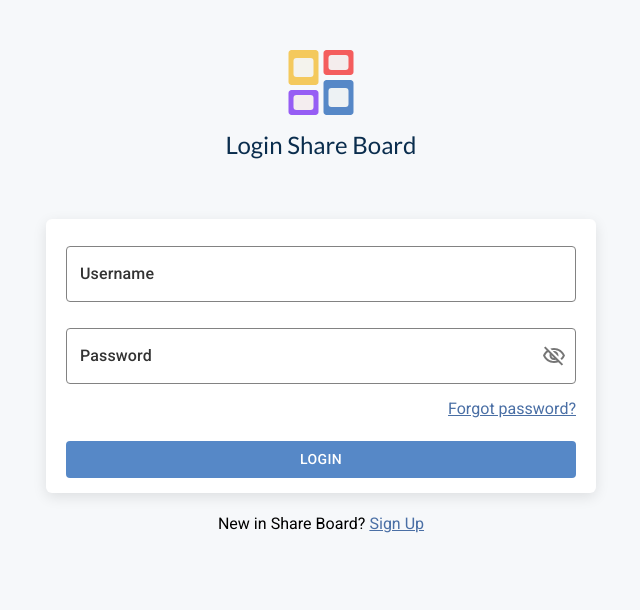
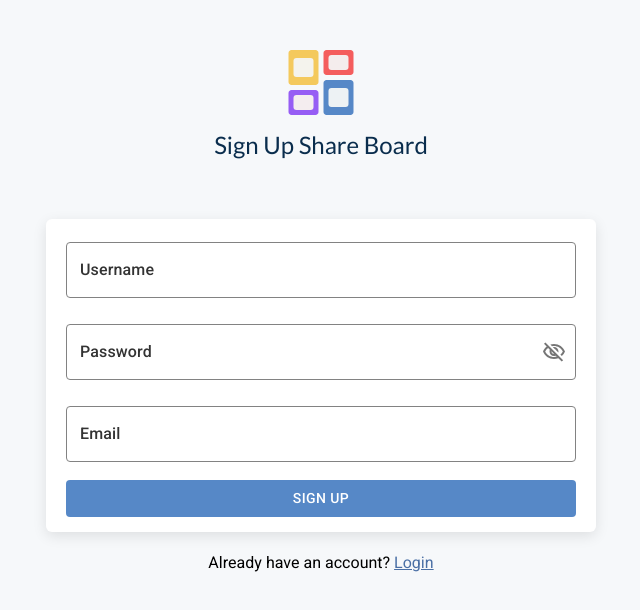
Before and after one commit to MilenaMorozova/SharedBoard-frontend, a React (Create React App) app: page / in a window 1280 px wide. Shown: the top 610 px of the page, without its empty margins (319-959 px from the left). Built offline with nearby package versions, Linux system fonts and the light colour scheme.

Commit message:
init error handling in the signUpForm

```diff
--- a/src/custom-mui-components/text-fields/style.ts
+++ b/src/custom-mui-components/text-fields/style.ts
@@ -1,4 +1,6 @@
-import { TEXT_DARK_BLUE, TEXT_DARK_GRAY, TEXT_GRAY } from '../../colors';
+import {
+  TEXT_DARK_BLUE, TEXT_DARK_GRAY, TEXT_GRAY, TEXT_RED,
+} from '../../colors';
 import FONTS from '../../fonts';
 
 export const BoardInputLabelStyle = {
@@ -22,6 +24,24 @@ export const BoardTextFieldStyle = {
   '& .Mui-focused fieldset': {
     borderColor: `${TEXT_DARK_BLUE} !important`,
   },
-  marginTop: '12px',
   ...BoardInputLabelStyle,
 };
+
+export const errorInputLabelStyle = {
+  '& .MuiInputLabel-root': {
+    color: TEXT_RED,
+  },
+  '& .MuiInputLabel-root.Mui-focused': {
+    color: TEXT_RED,
+  },
+};
+
+export const errorTextFieldStyle = {
+  ...BoardTextFieldStyle,
+
+  paddingBottom: '15px',
+  '& .Mui-focused fieldset': {
+    borderColor: `${TEXT_RED} !important`,
+  },
+  ...errorInputLabelStyle,
+};
--- a/src/custom-mui-components/text-fields/text-field.tsx
+++ b/src/custom-mui-components/text-fields/text-field.tsx
@@ -1,21 +1,54 @@
 import { TextField, TextFieldProps } from '@mui/material';
 import { Component } from 'react';
-import { BoardTextFieldStyle } from './style';
+import { BoardTextFieldStyle, errorTextFieldStyle } from './style';
 
 
-class BoardTextField extends Component<TextFieldProps> {
-  render() {
+export type BoardTextFieldProps =
+TextFieldProps & {
+  errorText?: string|null
+}
+
+class BoardTextField extends Component<BoardTextFieldProps> {
+  static defaultProps = {
+    errorText: null,
+  };
+
+  BaseTextField() {
     return (
       <TextField
+        className="board-text-field"
         type="text"
-        {...this.props}
         fullWidth
         variant="outlined"
-        className="board-text-field"
+        margin="dense"
+        {...this.props}
         sx={{ ...BoardTextFieldStyle, ...this.props.sx }}
       />
     );
   }
+
+  ErrorTextField() {
+    return (
+      <TextField
+        className="board-error-text-field"
+        type="text"
+        fullWidth
+        variant="outlined"
+        margin="dense"
+        error
+        helperText={this.props.errorText}
+        {...this.props}
+        sx={{ ...errorTextFieldStyle, ...this.props.sx }}
+      />
+    );
+  }
+
+  render() {
+    if (this.props.errorText === null) {
+      return this.BaseTextField();
+    }
+    return this.ErrorTextField();
+  }
 }
 
 export default BoardTextField;
--- a/src/index.tsx
+++ b/src/index.tsx
@@ -3,13 +3,14 @@ import ReactDOM from 'react-dom';
 import './index.css';
 import { Provider } from 'react-redux';
 import reportWebVitals from './reportWebVitals';
-import LoginPage from './registration/login-page';
+// import LoginPage from './registration/login-page';
 import { store } from './store/store';
+import SignUpPage from './registration/sign-up-page';
 
 ReactDOM.render(
   <React.StrictMode>
     <Provider store={store}>
-      <LoginPage />
+      <SignUpPage />
     </Provider>
   </React.StrictMode>,
   document.getElementById('root'),
--- a/src/registration/form/sign-up-form.tsx
+++ b/src/registration/form/sign-up-form.tsx
@@ -2,6 +2,7 @@ import { ChangeEvent, SyntheticEvent, useState } from 'react';
 import BoardButton from '../../custom-mui-components/button/button';
 import BoardPasswordTextField from '../../custom-mui-components/text-fields/password-text-field';
 import BoardTextField from '../../custom-mui-components/text-fields/text-field';
+import { useAppSelector } from '../../store/hooks';
 import { SignFormStyle } from './style';
 
 
@@ -9,6 +10,10 @@ function SignUpForm() {
   const [username, setUsername] = useState('');
   const [password, setPassword] = useState('');
   const [email, setEmail] = useState('');
+
+  const usernameErrorText = useAppSelector(state => state.signUp.usernameErrorText);
+  const passwordErrorText = useAppSelector(state => state.signUp.passwordErrorText);
+  const emailErrorText = useAppSelector(state => state.signUp.emailErrorText);
 
   const handleChangeUsername = (event: ChangeEvent<HTMLInputElement>) => {
     setUsername(event.target.value);
@@ -29,9 +34,25 @@ function SignUpForm() {
   return (
     <form onSubmit={handleSubmit}>
       <div style={SignFormStyle}>
-        <BoardTextField label="Username" value={username} onChange={handleChangeUsername} />
-        <BoardPasswordTextField label="Password" value={password} onChange={handleChangePassword} />
-        <BoardTextField label="Email" type="email" value={email} onChange={handleChangeEmail} />
+        <BoardTextField
+          label="Username"
+          value={username}
+          onChange={handleChangeUsername}
+          errorText={usernameErrorText}
+        />
+        <BoardPasswordTextField
+          label="Password"
+          value={password}
+          onChange={handleChangePassword}
+          errorText={passwordErrorText}
+        />
+        <BoardTextField
+          label="Email"
+          type="email"
+          value={email}
+          onChange={handleChangeEmail}
+          errorText={emailErrorText}
+        />
         <BoardButton variant="contained" type="submit">Sign Up</BoardButton>
       </div>
     </form>
--- /dev/null
+++ b/src/registration/form/signUpSlice.ts
@@ -0,0 +1,53 @@
+import { createSlice, PayloadAction } from '@reduxjs/toolkit';
+import { RootState } from '../../store/store';
+
+interface SignUpState {
+  usernameErrorText: string|null,
+  passwordErrorText: string|null,
+  emailErrorText: string|null,
+}
+
+const initialState: SignUpState = {
+  usernameErrorText: null,
+  passwordErrorText: null,
+  emailErrorText: null,
+};
+
+interface errorsDict {
+    [key: string]: string
+}
+
+function getErrorText(key: string, dict: errorsDict): string | null {
+  return dict[key] || null;
+}
+
+export const SignUpSlice = createSlice({
+  name: 'signUp',
+  initialState,
+  reducers: {
+    setUsernameErrorText: (state: SignUpState, action: PayloadAction<string|null>) => {
+      state.usernameErrorText = action.payload;
+    },
+    setPasswordErrorText: (state: SignUpState, action: PayloadAction<string|null>) => {
+      state.passwordErrorText = action.payload;
+    },
+    setEmailErrorText: (state: SignUpState, action: PayloadAction<string|null>) => {
+      state.emailErrorText = action.payload;
+    },
+    setAllErrorTexts: (state: SignUpState, action: PayloadAction<errorsDict>) => {
+      state.usernameErrorText = getErrorText('username', action.payload);
+      state.passwordErrorText = getErrorText('password', action.payload);
+      state.emailErrorText = getErrorText('email', action.payload);
+    },
+  },
+});
+
+export const {
+  setUsernameErrorText, setPasswordErrorText, setEmailErrorText, setAllErrorTexts,
+} = SignUpSlice.actions;
+
+export const selectUsernameTextError = (state: RootState) => state.signUp.usernameErrorText;
+export const selectPasswordTextError = (state: RootState) => state.signUp.passwordErrorText;
+export const selectEmailTextError = (state: RootState) => state.signUp.emailErrorText;
+
+export default SignUpSlice.reducer;
--- a/src/store/store.ts
+++ b/src/store/store.ts
@@ -1,10 +1,12 @@
 import { configureStore } from '@reduxjs/toolkit';
 import loginReducer from '../registration/form/loginSlice';
+import signUpReducer from '../registration/form/signUpSlice';
 
 
 export const store = configureStore({
   reducer: {
     login: loginReducer,
+    signUp: signUpReducer,
   },
   devTools: true,
 });
```
Also changed, not shown: src/custom-mui-components/text-fields/password-text-field.tsx (+4 -4 lines), .eslintrc.js.
